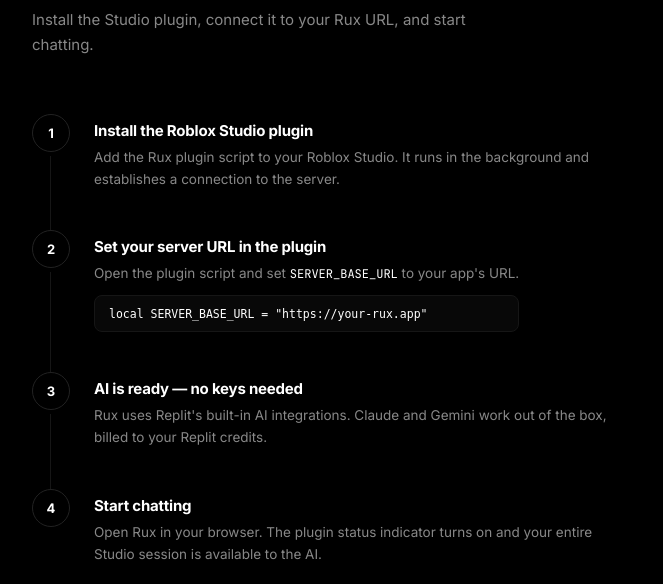
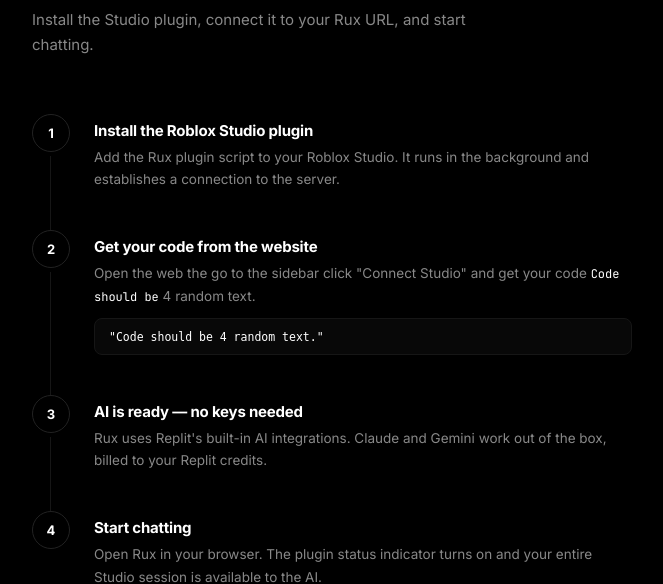
Before and after one commit to hsusulist/Rux, a Python web app: template templates/landing.html in a window 1280 px wide. Shown: the part 2079-2663 px from the top of the page, without its empty margins (88-751 px from the left). Run offline with Jinja, Linux system fonts and the light colour scheme; the template is opened without the code that fills it, so the values that code supplies are empty.

Commit message:
Published your App
Replit-Commit-Author: Deployment
Replit-Commit-Session-Id: 8f404ed0-ff36-4e39-beba-8c0a28d28df2
Replit-Commit-Checkpoint-Type: full_checkpoint
Replit-Commit-Event-Id: fc5e5224-bf0f-4be7-84d1-a2bef1028660
Replit-Commit-Deployment-Build-Id: 4fee375b-06de-4c86-b024-8e8db540ef73
Replit-Helium-Checkpoint-Created: true

```diff
--- a/templates/landing.html
+++ b/templates/landing.html
@@ -1088,9 +1088,9 @@
       <div class="step reveal">
         <div class="step-num">2</div>
         <div class="step-body">
-          <div class="step-title">Set your server URL in the plugin</div>
-          <div class="step-desc">Open the plugin script and set <code style="font-family:'JetBrains Mono';font-size:12px;color:var(--text)">SERVER_BASE_URL</code> to your app's URL.</div>
-          <div class="step-code"><code>local SERVER_BASE_URL = "https://your-rux.app"</code></div>
+          <div class="step-title">Get your code from the website</div>
+          <div class="step-desc">Open the web the go to the sidebar click "Connect Studio" and get your code <code style="font-family:'JetBrains Mono';font-size:12px;color:var(--text)">Code should be</code> 4 random text.</div>
+          <div class="step-code"><code>"Code should be 4 random text."</code></div>
         </div>
       </div>
       <div class="step reveal">
```
